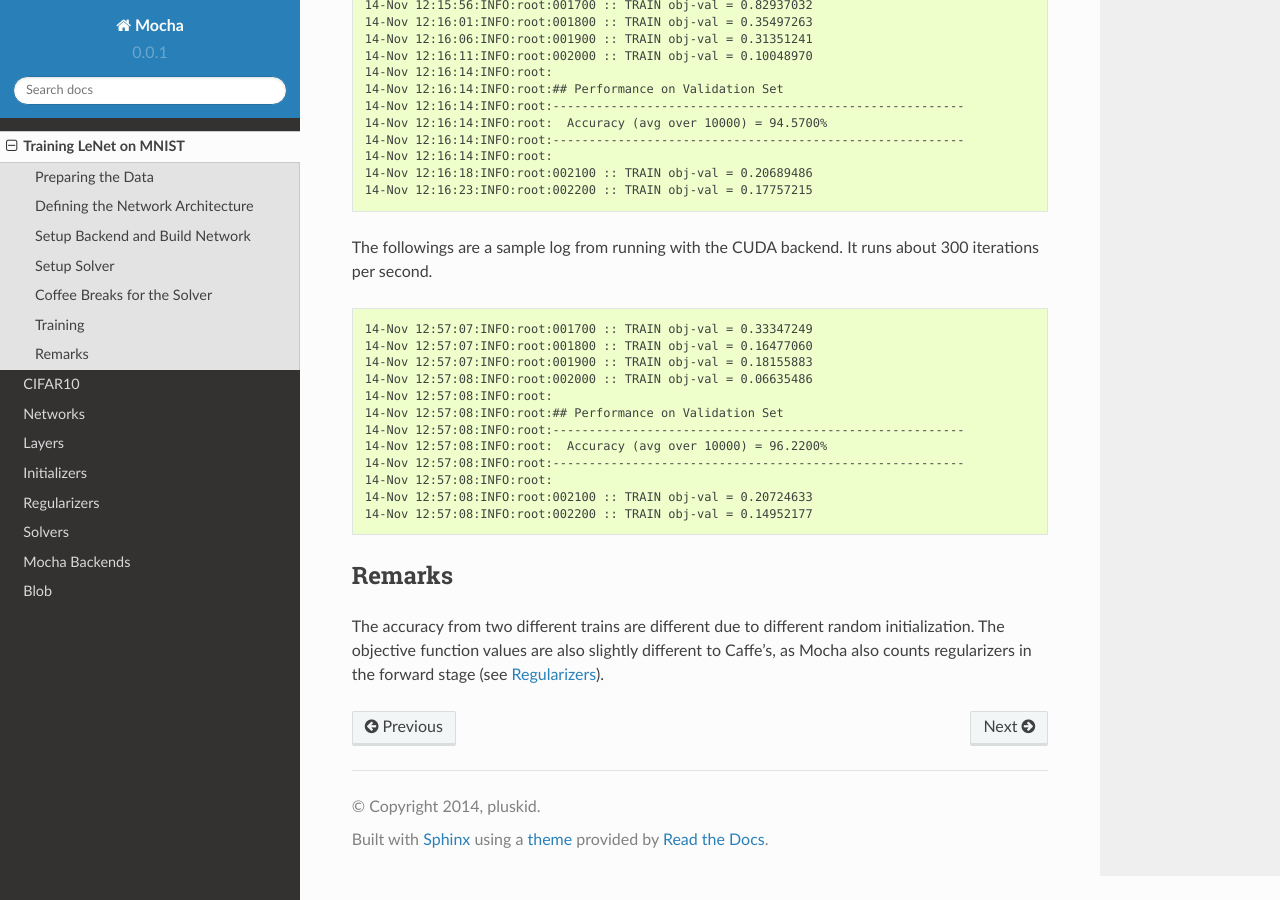
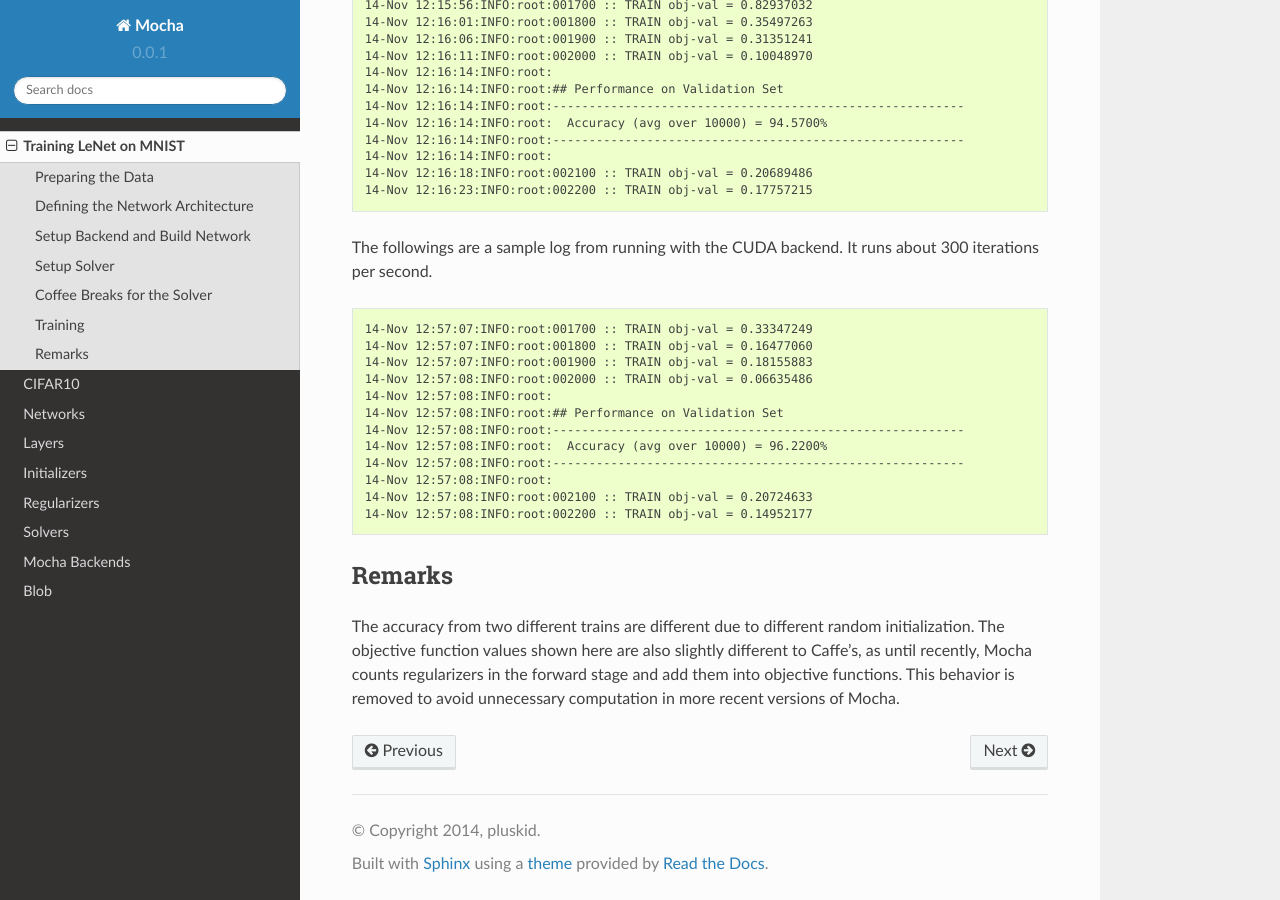
Before and after one commit to pluskid/Mocha.jl, a Sphinx documentation site: the page built from docs/tutorial/mnist.rst, in a window 1280 px wide and 900 px high, scrolled down 6371 px. Built offline with Sphinx 7.4.7 and the Read the Docs theme 2.0.0, drawn with Linux system fonts in a browser that asks for light colours.

Commit message:
update mnist doc

```diff
--- a/docs/tutorial/mnist.rst
+++ b/docs/tutorial/mnist.rst
@@ -360,6 +360,7 @@ Remarks
 -------
 
 The accuracy from two different trains are different due to different random
-initialization. The objective function values are also slightly different to
-Caffe's, as Mocha also counts regularizers in the forward stage (see
-:doc:`/user-guide/regularizer`).
+initialization. The objective function values shown here are also slightly
+different to Caffe's, as until recently, Mocha counts regularizers in the
+forward stage and add them into objective functions. This behavior is removed to
+avoid unnecessary computation in more recent versions of Mocha.
```
